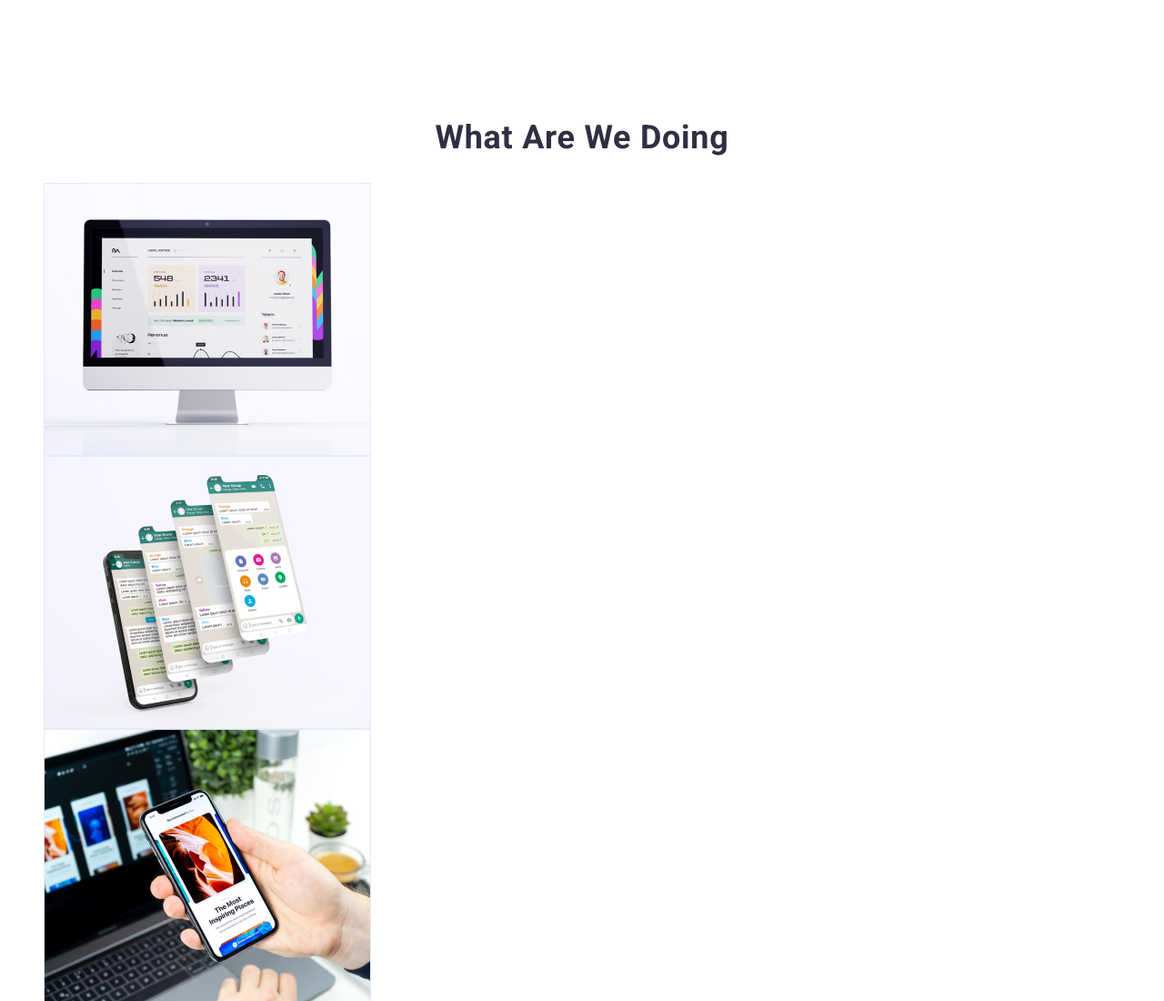
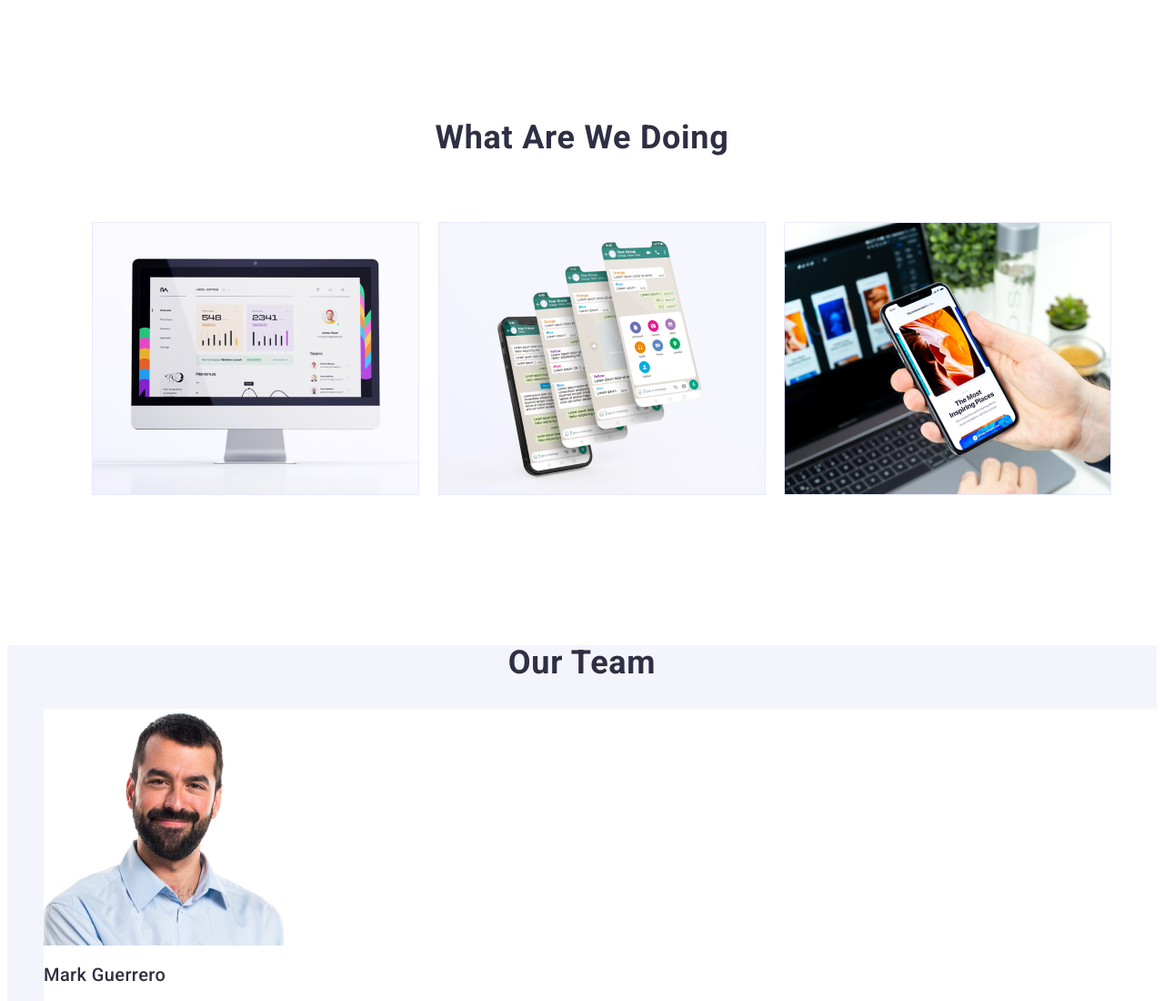
Before and after one commit to Nikkkitos/goit-markup-hw-03, a plain HTML site: page index.html in a window 1280 px wide. Shown: the part 1100-2200 px from the top of the page at 91% size. Drawn offline with Linux system fonts and the light colour scheme.

Commit message:
Section 3

```diff
--- a/css/styles.css
+++ b/css/styles.css
@@ -180,6 +180,10 @@ button:focus {
     color: var(--color-slate);
 }
 /* ========PORTFOLIO======== */
+.portfolio {
+    padding-bottom: 120px;
+
+}
 .portfolio-text {
     font-size: 36px;
     line-height: 1.11;
@@ -187,6 +191,15 @@ button:focus {
     letter-spacing: 0.02em;
     text-transform: capitalize;
     color: var(--color-grey);
+
+    margin-bottom: 72px;
+}
+.portfolio-list {
+    display: flex;
+    gap: 24px;
+}
+.portfolio-item {
+    width: calc((100% - 48px) / 3);
 }
 /* ========TEAM======== */
 .team {
--- a/index.html
+++ b/index.html
@@ -99,8 +99,9 @@
       </section>
       <!-- Portfolio-->
       <section class="portfolio">
+        <div class="container">
         <h2 class="portfolio-text">What are we doing</h2>
-        <ul class="list">
+        <ul class="portfolio-list list">
           <li class="portfolio-item">
             <img
               class="portfolio-img"
@@ -129,6 +130,7 @@
             />
           </li>
         </ul>
+        </div>
       </section>
       <!-- Team section -->
       <section class="team">
```
